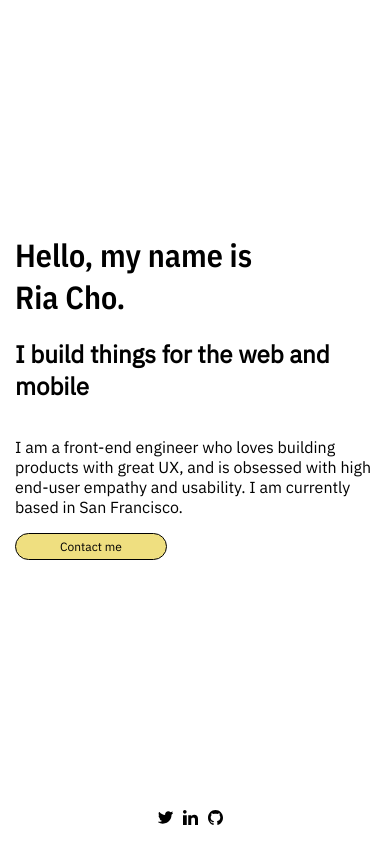
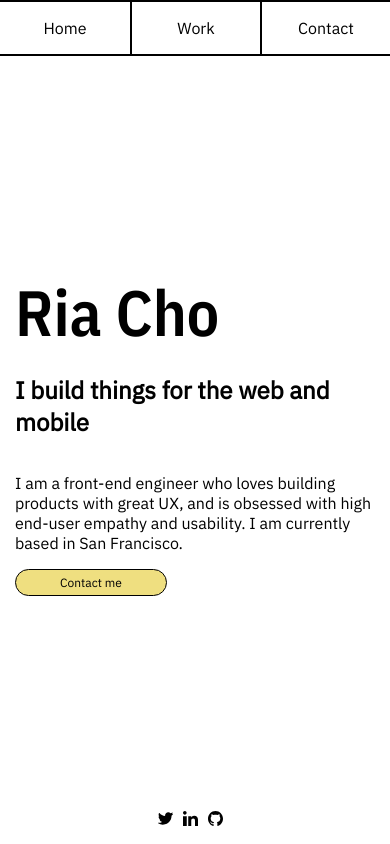
Before and after one commit to gcho91/riacho-portfolio-next, a Next.js app: page / in a window 390 px wide. Built offline with nearby package versions, Linux system fonts and the light colour scheme.

Commit message:
Save progress, add menu

```diff
--- a/components/HeroSection.tsx
+++ b/components/HeroSection.tsx
@@ -6,8 +6,9 @@ import heroStyles from "../styles/heroSectionStyles.module.css"
 import twitterIcon from "../public/twitter-icon.svg";
 import linkedinIcon from "../public/linkedin-icon.svg";
 import githubIcon from "../public/github-icon.svg";
+import Navbar from "./Navbar";
 
-import TwitterIcon from "./TwitterIcon";
+
 
 
 export default function HeroSection() {
@@ -22,41 +23,17 @@ export default function HeroSection() {
         // on hamburger click, add active class to navbar-list class
     }
     return (<main className={heroStyles["hero-container"]}>
-        <header style={{ display: "none" }} className={heroStyles['header-section']}>
-            <div className={`${heroStyles['container-head']} ${activeClass}`}>
-                <div>
-                    <span>Ria Cho</span>
-                </div>
-                <nav>
-                    <ul className={open ? "navbar-list active" : "navbar-list"}>
-                        <li>
-                            <a href="index.html" className="nav-links">Home</a>
-                        </li>
-                        <li>
-                            <a href="about.html" className="nav-links">About</a>
-                        </li>
-                        <li>
-                            <a href="work.html" className="nav-links">Work</a>
-                        </li>
-                        <li>
-                            <a href="./img/Gloria-Cho_August-2019-vC1.pdf" className="nav-links">Resume</a>
-                        </li>
-                    </ul>
-                </nav>
-                <span style={{}} className='hamburger-toggle' onClick={onClickBurger}>
-                    <Image src={menu}
-                        alt="hamburger menu"
-                        width={10}
-                    />
-                </span>
-            </div>
+        <Navbar />
 
 
-        </header>
+
 
         <div className={heroStyles.hero}>
-            <h1 className={ibmPlexSansCond.className} style={{ margin: 0 }}>Hello, my name is <br />
-                Ria Cho. </h1>
+            {/* <h1 className={ibmPlexSansCond.className} style={{ margin: 0 }}>Hello, my name is
+                Ria Cho. </h1> */}
+            {/* <h1 className={ibmPlexSansCond.className}> Ria Cho</h1> */}
+            <h1 className={`${ibmPlexSansCond.className} ${heroStyles.name}`}>Ria Cho</h1>
+
             <h2>I build things for the <span className="intro-highlight">web</span> and <span className="intro-highlight">	mobile </span></h2>
             <p>I am a front-end engineer who loves building products with great UX, and is obsessed with high end-user empathy and usability. I am currently based in San Francisco.</p>
             <a href="mailto:gcho91@gmail.com" className={heroStyles['cta-button']}>Contact me</a>
@@ -64,7 +41,6 @@ export default function HeroSection() {
 
 
         </div>
-        {/* <h1>footer?</h1> */}
         <div className={heroStyles["social-row"]}>
             <a href="https://www.twitter.com/espresscho">
 
--- /dev/null
+++ b/components/Navbar.tsx
@@ -0,0 +1,19 @@
+import navbarStyles from "../styles/navbarStyles.module.css"
+
+export default function Navbar() {
+    return <nav className={navbarStyles.nav}>
+        <ul className={navbarStyles['ul-list']}>
+            <li>
+                <a href="" className={navbarStyles.linktext}>Home</a>
+            </li>
+            <li>
+                <a href="" className={navbarStyles.linktext}>Work</a>
+
+            </li>
+            <li>
+                <a href="" className={navbarStyles.linktext}>Contact</a>
+
+            </li>
+        </ul>
+    </nav>
+}
--- a/pages/index.tsx
+++ b/pages/index.tsx
@@ -1,6 +1,4 @@
-import PortfolioSection from '@/components/PortfolioSection'
 import HeroSection from '../components/HeroSection'
-import AboutMe from '@/components/AboutMe'
 
 export default function Home() {
   return (
--- a/styles/heroSectionStyles.module.css
+++ b/styles/heroSectionStyles.module.css
@@ -21,7 +21,7 @@
     align-items: flex-start;
     /* min-height: 100vh; */
     /* height: 100vh; */
-    height: calc(100vh - 80px);
+    height: calc(100vh - 120px);
     padding: 15px;
     max-width: 600px;
     margin: 0 auto;
@@ -29,6 +29,12 @@
 
 .header-section {
     padding: 10px 20px;
+}
+
+
+.name {
+    font-size: 4rem;
+    margin: 0;
 }
 
 .cta-button {
@@ -81,7 +87,6 @@
 .social-row {
     display: flex;
     justify-content: center;
-    padding: 15px;
 }
 
 .social-row img {
--- /dev/null
+++ b/styles/navbarStyles.module.css
@@ -0,0 +1,53 @@
+.nav {
+    padding: 1rem 0;
+}
+.ul-list {
+
+    padding: 0 2rem;
+    margin: 0 auto;
+    display: flex;
+    justify-content: flex-end;
+}
+
+.ul-list li {
+    list-style-type: none;
+    display: inline-block;
+    margin-left: 3rem;
+
+}
+
+@media screen and (max-width: 600px) {
+
+    .nav {
+        padding: 0;
+    }
+    .ul-list {
+        display: grid;
+        grid-template-columns: repeat(auto-fit, minmax(5rem, 1fr));
+        text-align: center;
+
+        padding: 0;
+        margin: 0;
+    }
+
+    .ul-list li {
+        margin-left: 0;
+        padding-top: 1rem;
+        padding-bottom: 1rem;
+
+        border-bottom: 2px solid;
+        border-top: 2px solid;
+    }
+
+    .ul-list li:not(:first-child) {
+        border-left: 2px solid;
+    }
+}
+
+
+.linktext {
+    text-decoration: none;
+    color: black;
+
+
+}
```
Also changed, not shown: pages/currying.js (added, +91 -0 lines).
